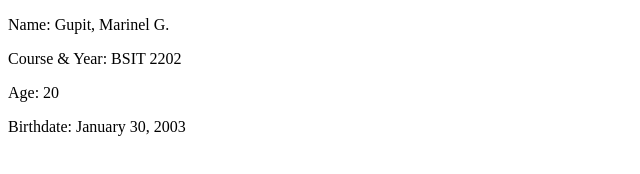
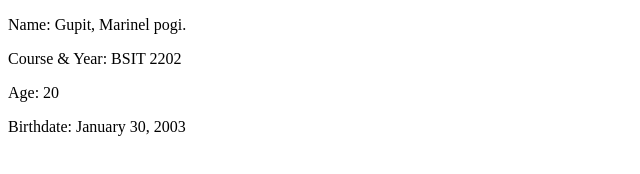
Before and after one commit to dudu35/Gupit-gitcommand.test, a plain HTML site: page index.html in a window 1280 px wide. Shown: the full height of the page, 0-640 px from the left. Drawn offline with Linux system fonts and the light colour scheme.

Commit message:
HTML: pogi mode

```diff
--- a/index.html
+++ b/index.html
@@ -3,7 +3,7 @@
 <head> <title> Activity #1 </title> </head>
 <body>
 
-<p> Name: Gupit, Marinel G. </p>
+<p> Name: Gupit, Marinel pogi. </p>
 <p> Course & Year: BSIT 2202 </p>
 <p> Age: 20 </p>
 <p> Birthdate: January 30, 2003</p>
```
